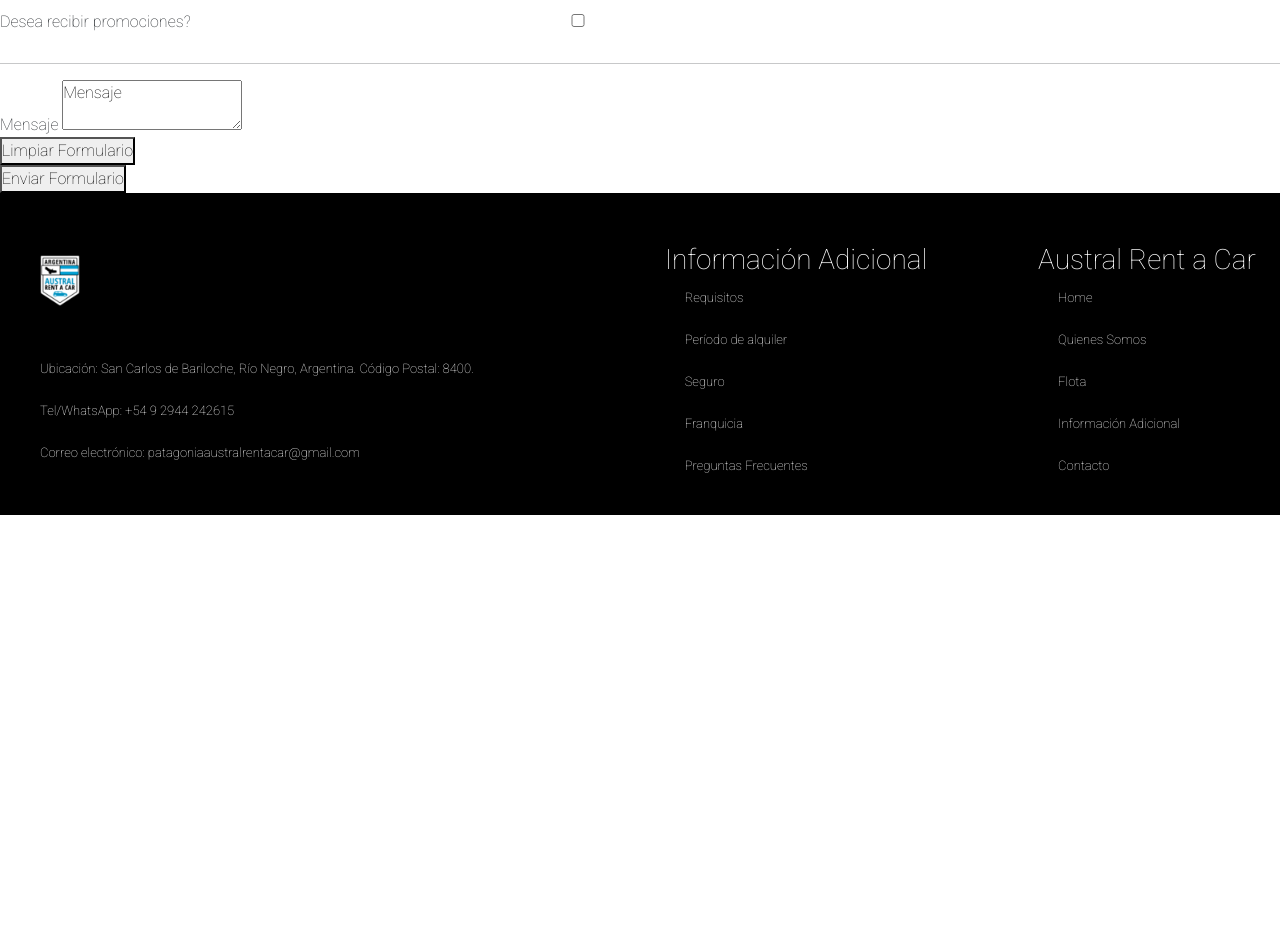
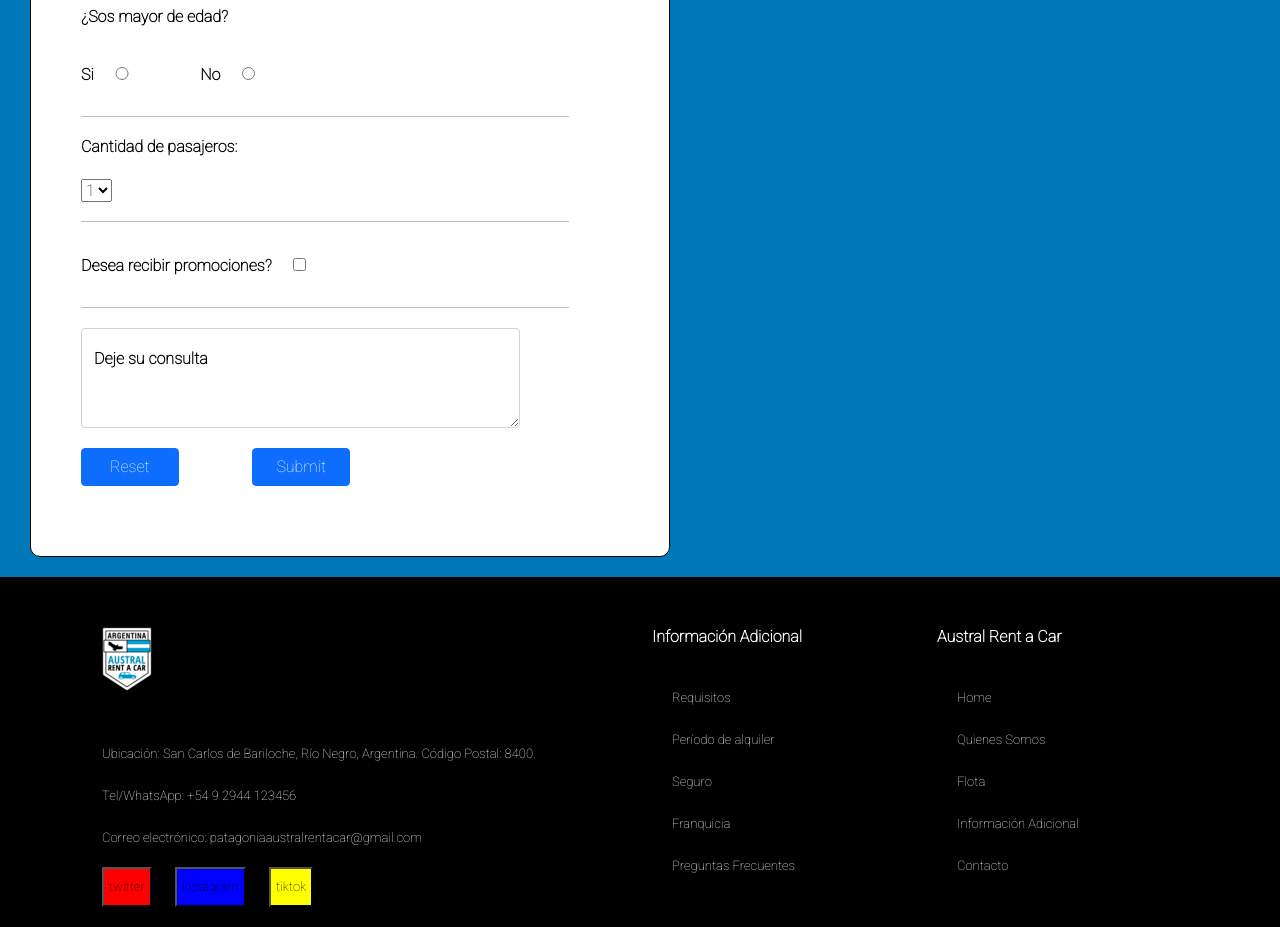
Before and after one commit to martin-gonzalez2196/desafio-crear-repositorio-github, a website: page pages/contacto.html in a window 1280 px wide. Shown: the part 554-1481 px from the top of the page. Before the commit the page ends 1069 px from the top, so only its background shows below. Drawn offline with nearby package versions, Linux system fonts and the light colour scheme.

Commit message:
Ultima modificacion

```diff
--- a/pages/contacto.html
+++ b/pages/contacto.html
@@ -12,7 +12,6 @@
         <link rel="preconnect" href="https://fonts.googleapis.com">
         <link rel="preconnect" href="https://fonts.gstatic.com" crossorigin>
         <link href="https://fonts.googleapis.com/css2?family=Roboto:wght@100&display=swap" rel="stylesheet">
-        <script src="https://cdn.jsdelivr.net/npm/bootstrap@5.1.3/dist/js/bootstrap.bundle.min.js" integrity="sha384-ka7Sk0Gln4gmtz2MlQnikT1wXgYsOg+OMhuP+IlRH9sENBO0LRn5q+8nbTov4+1p" crossorigin="anonymous"></script>
         <meta name="description" content="Aquí podrás sacarte todas las dudas que tengas respecto al alquier de un auto">
 
         <title>Austral Rent a Car - Contacto - Permite al cliente realizar una consulta</title>
@@ -83,39 +82,58 @@
                 <hr />
                 <label for="Aceptar">Desea recibir promociones?</label>
                 <input type="checkbox" name="Aceptar" id="Aceptar" class="inputDos">
+                <hr />
 
-                <hr />
-                <div class="textArea">
+                <div class="form-floating mensaje">
+                    <textarea class="form-control" placeholder="Leave a comment here" id="floatingTextarea2" style="height: 100px"></textarea>
+                    <label for="floatingTextarea2">Deje su consulta</label>
+                  </div>
+
+                <!--
+                  <div class="textArea">
                     <label for="Mensaje">Mensaje</label>
                     <textarea type="text" name="Mensaje" id="Mensaje">Mensaje</textarea>
                 </div>
+                -->
+                <input class="btn btn-primary button" type="reset" value="Reset">
+                <input class="btn btn-primary button" type="submit" value="Submit">
+                <!--
                 <div class="buttonContacto1">
                     <button type="reset">Limpiar Formulario</button>
                 </div>
+
                 <div class="buttonContacto2">
                     <button type="submit" class="buttonContacto2">Enviar Formulario</button>
                 </div>
+                -->
             </form>
         </section>
     </main>
     <footer>
-        <div>
-            <img src="../assets/images/austral-rent-a-car.png" width="40px" alt="logo de la página">
+        <div class="container">
+            <div class="row">
+        <div class="columna col-sm-12 col-md-8 col-lg-6">
+            <img src="../assets/images/austral-rent-a-car.png" width="50px" alt="logo de la página">
             <section>
                 <p>
                     Ubicación: San Carlos de Bariloche, Río Negro, Argentina. Código Postal: 8400.
                 </p>
                 <p>
-                    Tel/WhatsApp: +54 9 2944 242615
+                    Tel/WhatsApp: +54 9 2944 123456
                 </p>
                 <p>
                     Correo electrónico: patagoniaaustralrentacar@gmail.com
                 </p>
+                <div>
+                <button class="btn-twitter">twitter</button>
+                <button class="btn-instagram">instagram</button>
+                <button class="btn-tiktok">tiktok</button>
+                </div>
             </section>
         </div>
-        <div>
+        <div class="col-sm-12 col-md-8 col-lg-3">
             <section>
-                <h3>Información Adicional</h3>
+                <h3 class="estiloH3">Información Adicional</h3>
                 <p>
                     Requisitos
                 </p>
@@ -133,28 +151,31 @@
                 </p>
             </section>
         </div>
-        <div>
+        <div class="col-sm-12 col-md-8 col-lg-3">
             <section>
-                <h3>Austral Rent a Car</h3>
+                <h3 class="extendClass">Austral Rent a Car</h3>
                 <div>
                     <p>
-                        <a href="#top" class="FooterPosition">Home</a>
+                        <a href="../index.html" class="FooterPosition">Home</a>
                     </p>
                     <p>
-                        <a href="./quienessomos.html" class="FooterPosition">Quienes Somos</a>
+                        <a href="../pages/quienessomos.html" class="FooterPosition">Quienes Somos</a>
                     </p>
                     <p>
-                        <a href="./flota.html" class="FooterPosition">Flota</a>
+                        <a href="../pages/flota.html" class="FooterPosition">Flota</a>
                     </p>
                     <p>
-                        <a href="./informacionadicional.html" class="FooterPosition">Información Adicional</a>
+                        <a href="../pages/informacionadicional.html" class="FooterPosition">Información Adicional</a>
                     </p>
                     <p>
-                        <a href="./contacto.html" class="FooterPosition">Contacto</a>
+                        <a href="../pages/contacto.html" class="FooterPosition">Contacto</a>
                     </p>
             </section>
         </div>
+    </div>
+    </div>
     </footer>
+    <script src="https://cdn.jsdelivr.net/npm/bootstrap@5.1.3/dist/js/bootstrap.bundle.min.js" integrity="sha384-ka7Sk0Gln4gmtz2MlQnikT1wXgYsOg+OMhuP+IlRH9sENBO0LRn5q+8nbTov4+1p" crossorigin="anonymous"></script>
 </body>
 
 </html>
--- a/scss/_global.scss
+++ b/scss/_global.scss
@@ -31,7 +31,7 @@ padding: 5px;
 
     .fondoForm {
     @include estiloMixin;
-    }
+        }
 
     .fondoQuienesSomos {
         @include estiloMixin;
@@ -40,3 +40,11 @@ padding: 5px;
     .fondoFlota {
         @include estiloMixin;
         }
+
+    .fondoInformacionAdicional {
+        @include estiloMixin;
+        }
+
+    .fondoContacto {
+        @include estiloMixin;
+        }
--- a/scss/style.scss
+++ b/scss/style.scss
@@ -3,3 +3,5 @@
 @import "footer";
 @import "quienesSomos";
 @import "flota";
+@import "informacionadicional";
+@import "contacto";
```
Also changed, not shown: pages/flota.html (+22 -13 lines), pages/informacionadicional.html (+22 -13 lines), pages/quienessomos.html (+22 -14 lines), css/style.css, 1 other file.
